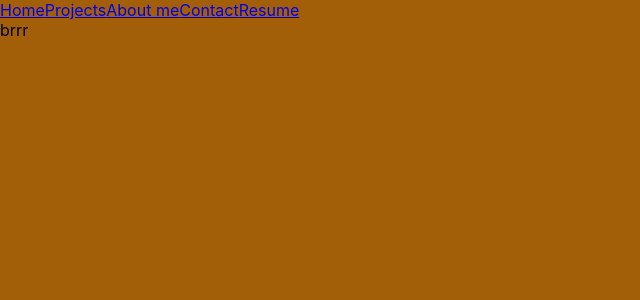
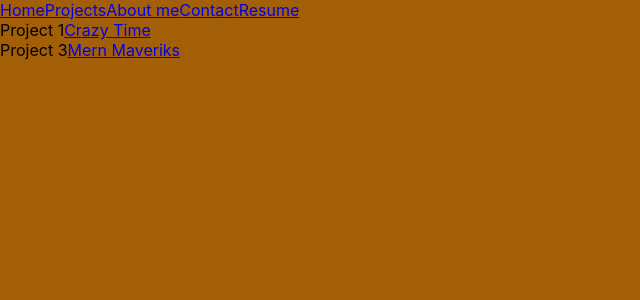
Before and after one commit to ericcnguyen04/Post-Portfolio, a React (Create React App) app: page /projects in a window 1280 px wide. Shown: the top 300 px of the page, without its empty margins (0-640 px from the left). Built offline with nearby package versions, Linux system fonts and the light colour scheme.

Commit message:
added two projects

```diff
--- a/src/components/pages/Projects.jsx
+++ b/src/components/pages/Projects.jsx
@@ -1,7 +1,15 @@
 export default function Projects() {
     return(
-        <>
-            brrr
-        </>
+        <div>
+            <div>
+                Project 1
+                <a href="https://ericcnguyen04.github.io/PROJECT1/" target="_blank">Crazy Time</a>
+            </div>
+
+            <div>
+                Project 3
+                <a href="https://endearing-hummingbird-7ff714.netlify.app/" target="_blank">Mern Maveriks</a>
+            </div>
+        </div>
     )
 }
```
